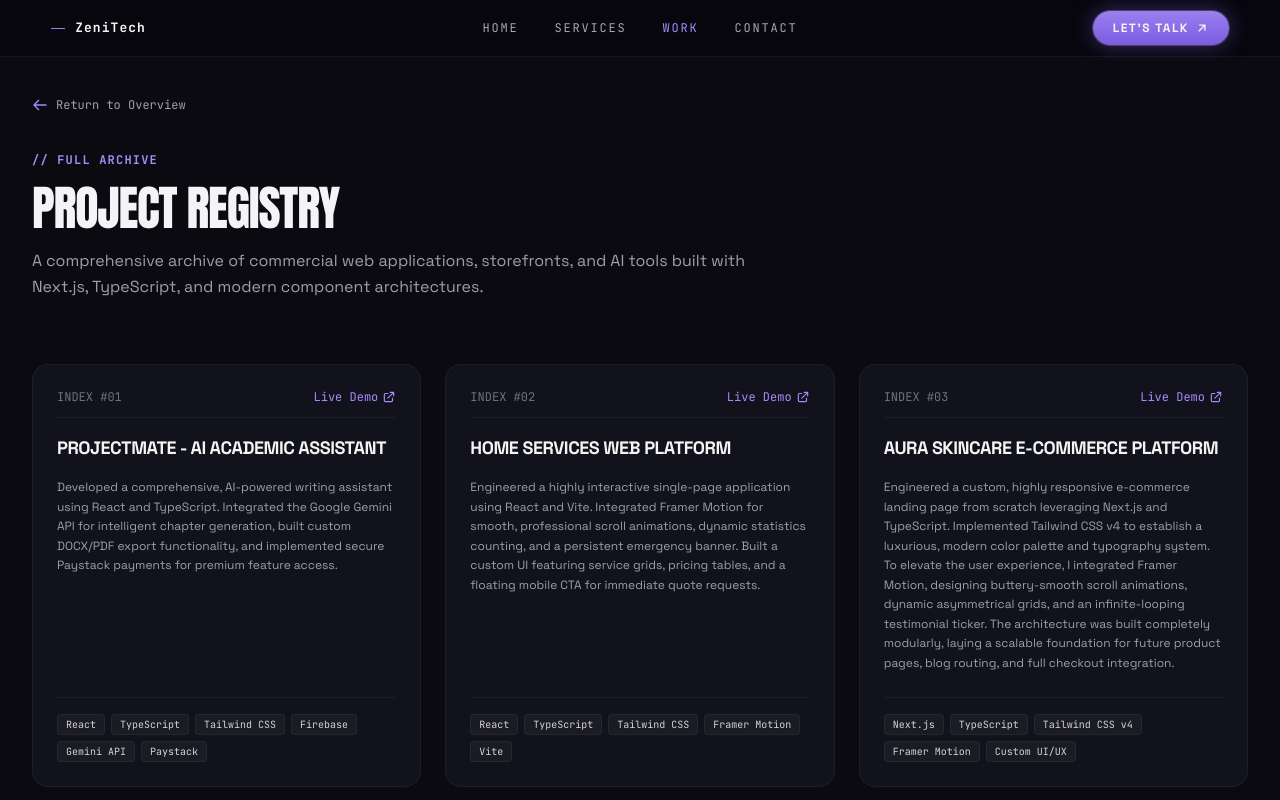
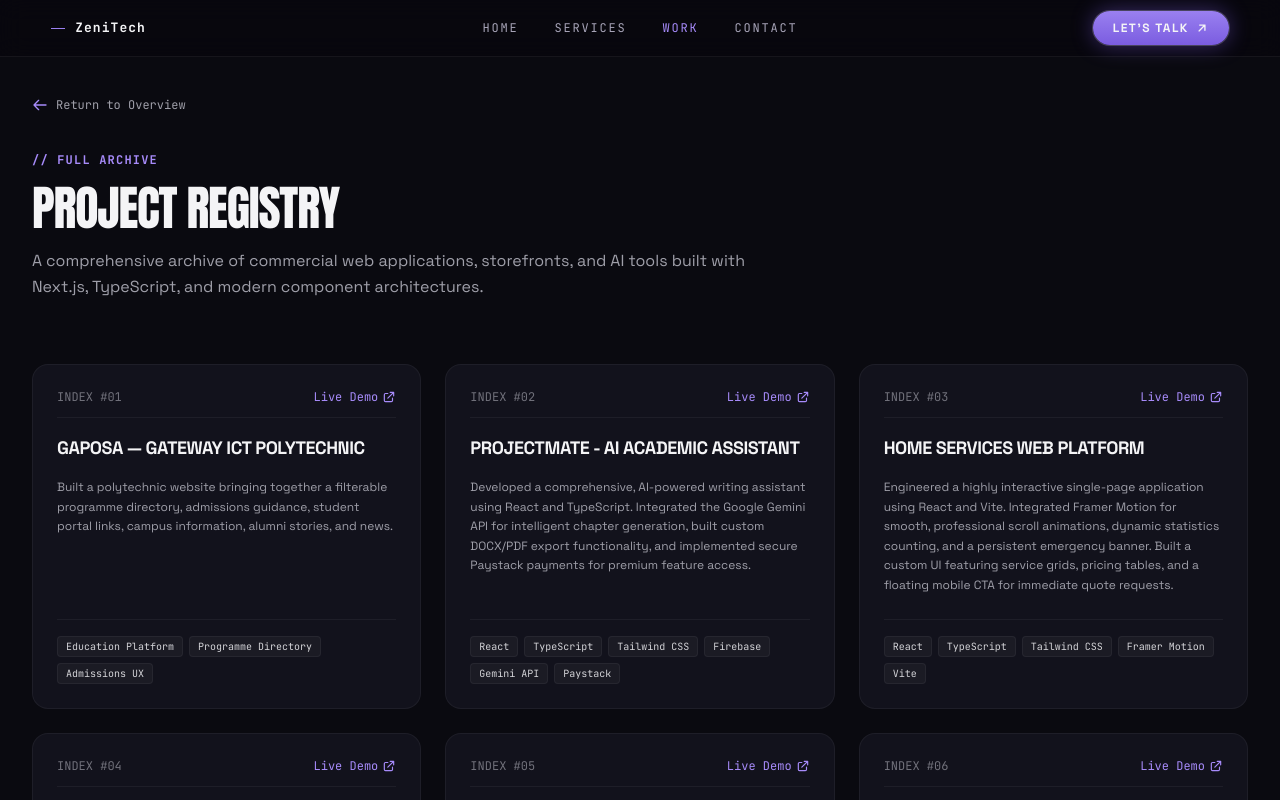
Before and after one commit to zenitech007/zenitech-portfolio, a Next.js app: page /portfolio in a window 1280 px wide. Shown: the top 800 px of the page. Built offline with nearby package versions, Linux system fonts and the light colour scheme.

Commit message:
feat: feature GAPOSA second and update dependencies

```diff
--- a/data/projects.ts
+++ b/data/projects.ts
@@ -1,4 +1,16 @@
 export const projects = [
+    {
+        title: "GAPOSA — Gateway ICT Polytechnic",
+        liveLink: "https://gaposa-fawn.vercel.app/",
+        techStack: [
+            "Education Platform",
+            "Programme Directory",
+            "Admissions UX"
+        ],
+        challenge: "Prospective students need a clear way to explore ND and HND programmes, understand entry requirements, and find admissions and student services information.",
+        solution: "Built a polytechnic website bringing together a filterable programme directory, admissions guidance, student portal links, campus information, alumni stories, and news.",
+        impact: "Provides a central destination for exploring Gateway ICT Polytechnic Saapade and planning the next steps toward an application."
+    },
     {
         title: "ProjectMate - AI Academic Assistant",
         liveLink: "https://projectmate-485110.web.app/",
--- a/src/content/projects.ts
+++ b/src/content/projects.ts
@@ -43,6 +43,16 @@ export const featuredProjects: readonly FeaturedProject[] = [
   },
   {
     index: '02',
+    slug: 'gaposa',
+    title: 'GAPOSA',
+    subtitle: 'Polytechnic Website & Programme Directory',
+    category: 'platform',
+    artVariant: 1,
+    tags: ['Education', 'Programme Directory', 'Admissions UX'],
+    liveUrl: 'https://gaposa-fawn.vercel.app/',
+  },
+  {
+    index: '03',
     slug: 'echopix',
     title: 'ECHOPIX',
     subtitle: 'AI Study Deck & Flashcard Generator',
@@ -52,7 +62,7 @@ export const featuredProjects: readonly FeaturedProject[] = [
     liveUrl: 'https://echopix.vercel.app/',
   },
   {
-    index: '03',
+    index: '04',
     slug: 'aura-skincare',
     title: 'AURA SKINCARE',
     subtitle: 'Luxury E-Commerce Storefront',
@@ -61,7 +71,7 @@ export const featuredProjects: readonly FeaturedProject[] = [
     liveUrl: 'https://skincare-landing-seven.vercel.app/',
   },
   {
-    index: '04',
+    index: '05',
     slug: 'cable-logistics',
     title: 'CABLE LOGISTICS',
     subtitle: 'Global Freight & Procurement',
@@ -71,7 +81,7 @@ export const featuredProjects: readonly FeaturedProject[] = [
     liveUrl: 'https://cable-logistics.vercel.app/',
   },
   {
-    index: '05',
+    index: '06',
     slug: 'switch-architecture',
     title: 'SWITCH ARCHITECTURE',
     subtitle: 'Engineering Portfolio & Blog Engine',
@@ -80,7 +90,7 @@ export const featuredProjects: readonly FeaturedProject[] = [
     liveUrl: 'https://switch-architect.vercel.app/',
   },
   {
-    index: '06',
+    index: '07',
     slug: 'safe-convert',
     title: 'SAFE CONVERT',
     subtitle: 'Privacy-First Image Converter',
@@ -89,7 +99,7 @@ export const featuredProjects: readonly FeaturedProject[] = [
     liveUrl: 'https://safe-convert-seven.vercel.app',
   },
   {
-    index: '07',
+    index: '08',
     slug: 'social-ui-template',
     title: 'SOCIAL-UI TEMPLATE',
     subtitle: 'Social-Style Portfolio with a 3D Scene',
```
Also changed, not shown: package.json (+7 -4 lines), 2 other files (tests, documents, lock files or other folders).
